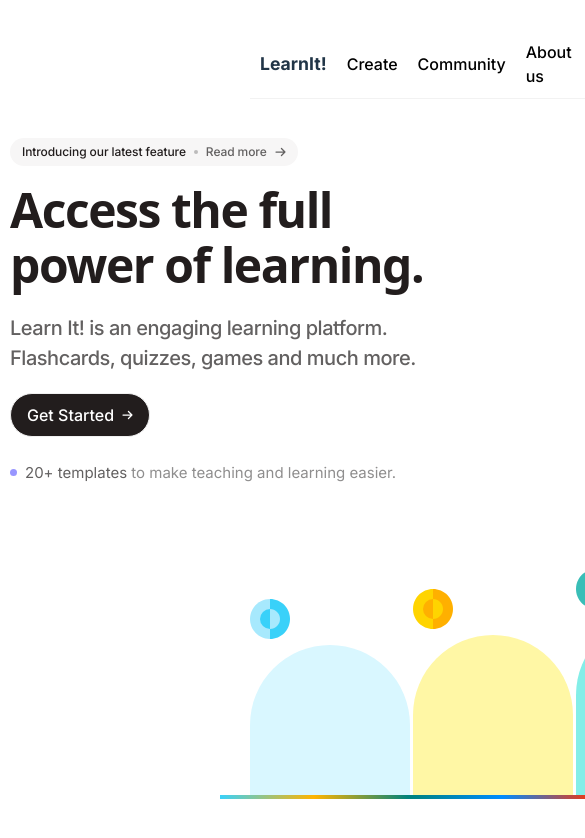
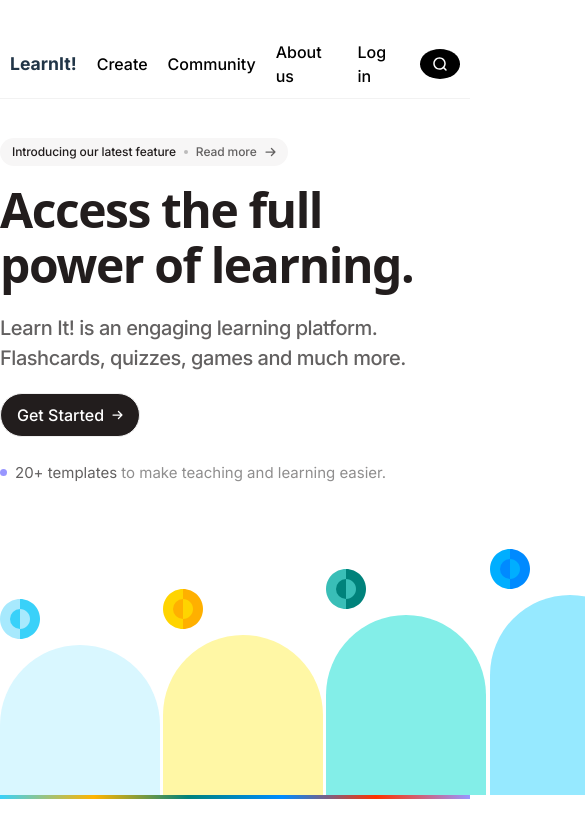
Before and after one commit to tanyagrr/first-project, a React (Vite) app: page / in a window 390 px wide. Shown: the top 838 px of the page, 585 px wide, since content can reach past the window. Built offline with nearby package versions, Linux system fonts and the light colour scheme.

Commit message:
fix: media query

```diff
--- a/src/App.css
+++ b/src/App.css
@@ -258,12 +258,9 @@ a {
 @media screen
 and (min-width: 320px)
 and (max-width: 480px)  {
-    header, .illustration, .bottomline {
+    header, .block1, .illustration, .bottomline {
       width: 470px;
-    }
-    .block1 {
-      width: 470px;
-      margin-left: 10px;
+      margin-left: auto;
       margin-right: auto;
     }
 }
```
